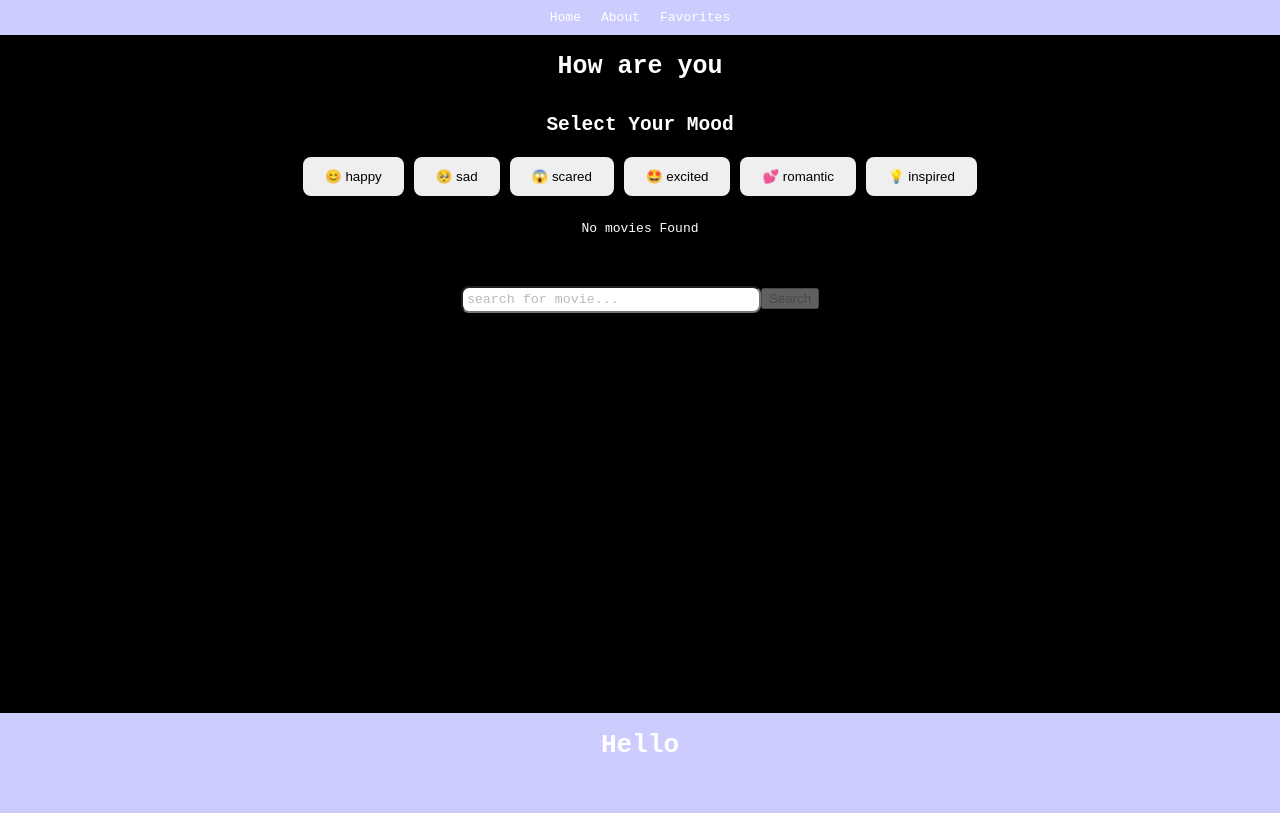
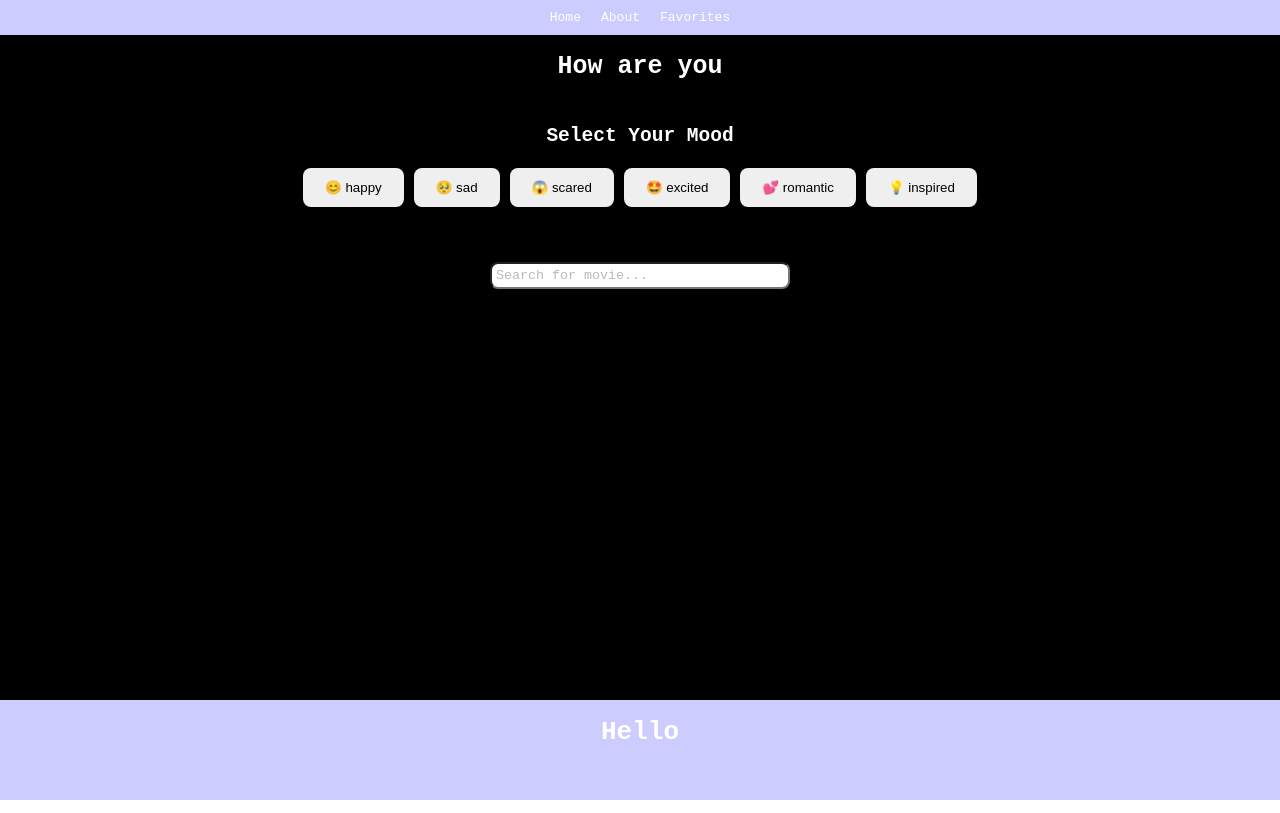
Before and after one commit to sjohnson711/final-movie-app, a React (Vite) app in the folder final-app/: page / in a window 1280 px wide. Built offline with nearby package versions, Linux system fonts and the light colour scheme.

Commit message:
added the userselect section with the Api movies

```diff
--- a/final-app/src/features/MovieSuggestions/movies.js
+++ b/final-app/src/features/MovieSuggestions/movies.js
@@ -1,57 +1,93 @@
 // src/data/movies.js
-export const movies = [
-  {
-    id: 1,
-    title: "Spider-Man: No Way Home",
-    overview:
-      "Peter Parker's life gets complicated after his identity is revealed.",
-    release_date: "2021-12-15",
-    vote_average: 8.3,
-    poster_path:
-      "https://image.tmdb.org/t/p/w500/1g0dhYtq4irTY1GPXvft6k4YLjm.jpg",
-    mood: "excited",
+// export const movies = [
+//   {
+//     id: 1,
+//     title: "Spider-Man: No Way Home",
+//     overview:
+//       "Peter Parker's life gets complicated after his identity is revealed.",
+//     release_date: "2021-12-15",
+//     vote_average: 8.3,
+//     poster_path:
+//       "https://image.tmdb.org/t/p/w500/1g0dhYtq4irTY1GPXvft6k4YLjm.jpg",
+//     mood: "excited",
+//   },
+//   {
+//     id: 2,
+//     title: "The Batman",
+//     overview:
+//       "Batman uncovers corruption in Gotham City while facing a serial killer.",
+//     release_date: "2022-03-04",
+//     vote_average: 8.2,
+//     poster_path:
+//       "https://image.tmdb.org/t/p/w500/74xTEgt7R36Fpooo50r9T25onhq.jpg",
+//     mood: "excited",
+//   },
+//   {
+//     id: 3,
+//     title: "Doctor Strange in the Multiverse of Madness",
+//     overview:
+//       "Dr. Strange navigates the dangers of the multiverse with new allies.",
+//     release_date: "2022-05-04",
+//     vote_average: 7.5,
+//     poster_path:
+//       "https://image.tmdb.org/t/p/w500/9Gtg2DzBhmYamXBS1hKAhiwbBKS.jpg",
+//     mood: "happy",
+//   },
+//   {
+//     id: 4,
+//     title: "Avatar: The Way of Water",
+//     overview:
+//       "Jake Sully lives among the Na'vi and faces a new threat to Pandora.",
+//     release_date: "2022-12-16",
+//     vote_average: 7.8,
+//     poster_path:
+//       "https://image.tmdb.org/t/p/w500/t6HIqrRAclMCA60NsSmeqe9RmNV.jpg",
+//     mood: "happy",
+//   },
+//   {
+//     id: 5,
+//     title: "Top Gun: Maverick",
+//     overview: "Maverick returns to train a new generation of fighter pilots.",
+//     release_date: "2022-05-27",
+//     vote_average: 8.4,
+//     poster_path:
+//       "https://image.tmdb.org/t/p/w500/62HCnUTziyWcpDaBO2i1DX17ljH.jpg",
+//     mood: "inspired",
+//   },
+// ];
+
+const moodGenres = {
+  happy: 35,
+  sad: 18,
+  scared: 27,
+  excited: 28,
+  romantic: 10749,
+  inspired: 12 || 14,
+};
+
+const options = {
+  method: "GET",
+  headers: {
+    accept: "application/json",
+    Authorization:
+      "Bearer eyJhbGciOiJIUzI1NiJ9.eyJhdWQiOiIwYmFhMzI1YTMxNGY1YWFkZDI0MjExOTQzNGI1YWRkYSIsIm5iZiI6MTc2MDQ4NTM4OC41MzMsInN1YiI6IjY4ZWVlMDBjYjQ5YzdkNjAzZThhMjEyNiIsInNjb3BlcyI6WyJhcGlfcmVhZCJdLCJ2ZXJzaW9uIjoxfQ.td3uhZmK2z36eIo-bjC9DIxqP42N4vgrwMQ57JBRQs4",
   },
-  {
-    id: 2,
-    title: "The Batman",
-    overview:
-      "Batman uncovers corruption in Gotham City while facing a serial killer.",
-    release_date: "2022-03-04",
-    vote_average: 8.2,
-    poster_path:
-      "https://image.tmdb.org/t/p/w500/74xTEgt7R36Fpooo50r9T25onhq.jpg",
-    mood: "excited",
-  },
-  {
-    id: 3,
-    title: "Doctor Strange in the Multiverse of Madness",
-    overview:
-      "Dr. Strange navigates the dangers of the multiverse with new allies.",
-    release_date: "2022-05-04",
-    vote_average: 7.5,
-    poster_path:
-      "https://image.tmdb.org/t/p/w500/9Gtg2DzBhmYamXBS1hKAhiwbBKS.jpg",
-    mood: "happy",
-  },
-  {
-    id: 4,
-    title: "Avatar: The Way of Water",
-    overview:
-      "Jake Sully lives among the Na'vi and faces a new threat to Pandora.",
-    release_date: "2022-12-16",
-    vote_average: 7.8,
-    poster_path:
-      "https://image.tmdb.org/t/p/w500/t6HIqrRAclMCA60NsSmeqe9RmNV.jpg",
-    mood: "happy",
-  },
-  {
-    id: 5,
-    title: "Top Gun: Maverick",
-    overview: "Maverick returns to train a new generation of fighter pilots.",
-    release_date: "2022-05-27",
-    vote_average: 8.4,
-    poster_path:
-      "https://image.tmdb.org/t/p/w500/62HCnUTziyWcpDaBO2i1DX17ljH.jpg",
-    mood: "inspired",
-  },
-];
+};
+export const movieApi = async (mood) => {
+  const res = await fetch(
+    "https://api.themoviedb.org/3/discover/movie?include_adult=false&include_video=false&language=en-US&page=1&sort_by=popularity.desc",
+    options
+  ); // your actual API
+  const data = await res.json();
+
+  // Example: map genres to moods
+  return data.results.filter((movie) => {
+    if (mood === "happy") return movie.genre_ids.includes(35); // comedy
+    if (mood === "sad") return movie.genre_ids.includes(18); // drama
+    if (mood === "scared") return movie.genre_ids.includes(27); // horror
+    if (mood === "excited") return movie.genre_ids.includes(28); // action
+    if (mood === "romantic") return movie.genre_ids.includes(10749); // romance
+    if (mood === "inspired") return movie.genre_ids.includes(99); // documentary / inspirational
+    return true;
+  });
+};
--- a/final-app/src/features/moodSelector/MoodSelector.jsx
+++ b/final-app/src/features/moodSelector/MoodSelector.jsx
@@ -1,7 +1,7 @@
-import { useState, useEffect } from "react";
+import { useState } from "react";
 import styled from "styled-components";
 import { moods } from "./MoodData";
-import { movies } from "../MovieSuggestions/movies";
+import { movieApi } from "../MovieSuggestions/movies";
 
 const Button = styled.button`
   margin: 5px;
@@ -68,49 +68,45 @@ const Input = styled.input`
 `;
 
 export default function MoodSelector() {
-  const [movieList, setMovieList] = useState([]); //receives the movie list
+  const [movieList, setMovieList] = useState([]);
   const [selectedMood, setSelectedMood] = useState(null);
   const [userSelect, setUserSelect] = useState("");
-  const [matchingMovie, setMatchingMovie] = useState(null);
-
-  console.log(userSelect);
+  const [matchingMovie, setMatchingMovie] = useState([]);
+  const [loading, setLoading] = useState(false);
 
   function handleMoodClick(moodName) {
     setSelectedMood(moodName);
-    const filtered = movies.filter((movie) => movie.mood === moodName); //if movie mood matches the mood name display
-    setMovieList(filtered);
+    setUserSelect(""); // clear search
+    setMatchingMovie([]); // clear previous search
+    setMovieList([]); // clear previous movies
+    setLoading(true);
+
+    movieApi(moodName)
+      .then((movies) => {
+        setMovieList(movies);
+        setMatchingMovie(movies); // initially show all movies
+      })
+      .finally(() => setLoading(false));
   }
 
-  function handleOnchange(event) {
-    setUserSelect(event.target.value); //userinput
+  function handleInputChange(e) {
+    const value = e.target.value;
+    setUserSelect(value);
+
+    if (value.trim() === "") {
+      setMatchingMovie(""); // show all movies when input is empty
+    } else {
+      const result = movieList.filter((movie) =>
+        movie.title.toLowerCase().startsWith(value.toLowerCase())
+      );
+      setMatchingMovie(result);
     }
-
-  function onSubmit(event) {
-    //prevent refresh and also saved user input into state
-    event.preventDefault();
-    setUserSelect(userSelect);
   }
-
-  useEffect(() => {
-    if (!userSelect) {
-      setMatchingMovie([]); //prevents error/edge case
-      return;
-    }
-
-    const firstLetterOfInput = userSelect[0].toLowerCase();
-    const result = movies.filter((movie) => {
-      return movie.title[0].toLowerCase().includes(userSelect.toLowerCase()); //compares the first letters of both
-    });
-    setMatchingMovie(result);
-  }, [userSelect]);
 
   return (
     <div className="mood-container-button">
       <h2>Select Your Mood</h2>
-      {moods.map(
-        (
-          mood //maps the mood into buttons
-        ) => (
+      {moods.map((mood) => (
         <Button
           key={mood.id}
           className={selectedMood === mood.name ? "selected" : ""}
@@ -118,49 +114,37 @@ export default function MoodSelector() {
         >
           {mood.icon} {mood.name}
         </Button>
-        )
-      )}
-      {/*If the movie list is < 0 it will display if not : 'message'*/}
-      {movieList.length > 0 && (
+      ))}
+
+      {loading ? (
+        <EmptyState>Loading...</EmptyState>
+      ) : matchingMovie.length > 0 ? (
         <MovieCard>
-          {movieList.map((movie) => (
+          {matchingMovie.map((movie) => (
             <MovieItem key={movie.id}>
-              <Image src={movie.poster_path} alt={movie.title} />
+              <Image
+                src={`https://image.tmdb.org/t/p/w200${movie.poster_path}`}
+                alt={movie.title}
+              />
               <p>{movie.title}</p>
             </MovieItem>
           ))}
         </MovieCard>
-      )}
-      {movieList.length === 0 && <EmptyState>No movies Found</EmptyState>}
-      <form onSubmit={onSubmit}>
+      ) : selectedMood ? (
+        <EmptyState>No movies found</EmptyState>
+      ) : null}
+
+      {/* Search Form */}
+      <form>
         <Input
           name="user-input"
-          className="user=input"
           autoComplete="off"
           type="text"
           value={userSelect}
-          onChange={handleOnchange}
-          placeholder="search for movie..."
+          onChange={handleInputChange}
+          placeholder="Search for movie..."
         />
-        {/**disable button if nothing is in input */}
-        <span>
-          <button disabled={userSelect === "" ? true : false}>Search</button>
-        </span>
       </form>
-      {userSelect ? (
-        matchingMovie && matchingMovie.length > 0 ? ( //if movie matches first letter for both user input and movie display below:
-          <MovieCard>
-            {matchingMovie.map((movie) => (
-              <MovieItem key={movie.id}>
-                <Image src={movie.poster_path} alt={movie.title} />
-                <p>{movie.title}</p>
-              </MovieItem>
-            ))}
-          </MovieCard>
-        ) : (
-          <EmptyState>No movies found</EmptyState>
-        )
-      ) : null}
     </div>
   );
 }
```
Also changed, not shown: 2 other files (tests, documents, lock files or other folders). Lines whose indentation alone changed are shown as unchanged.
